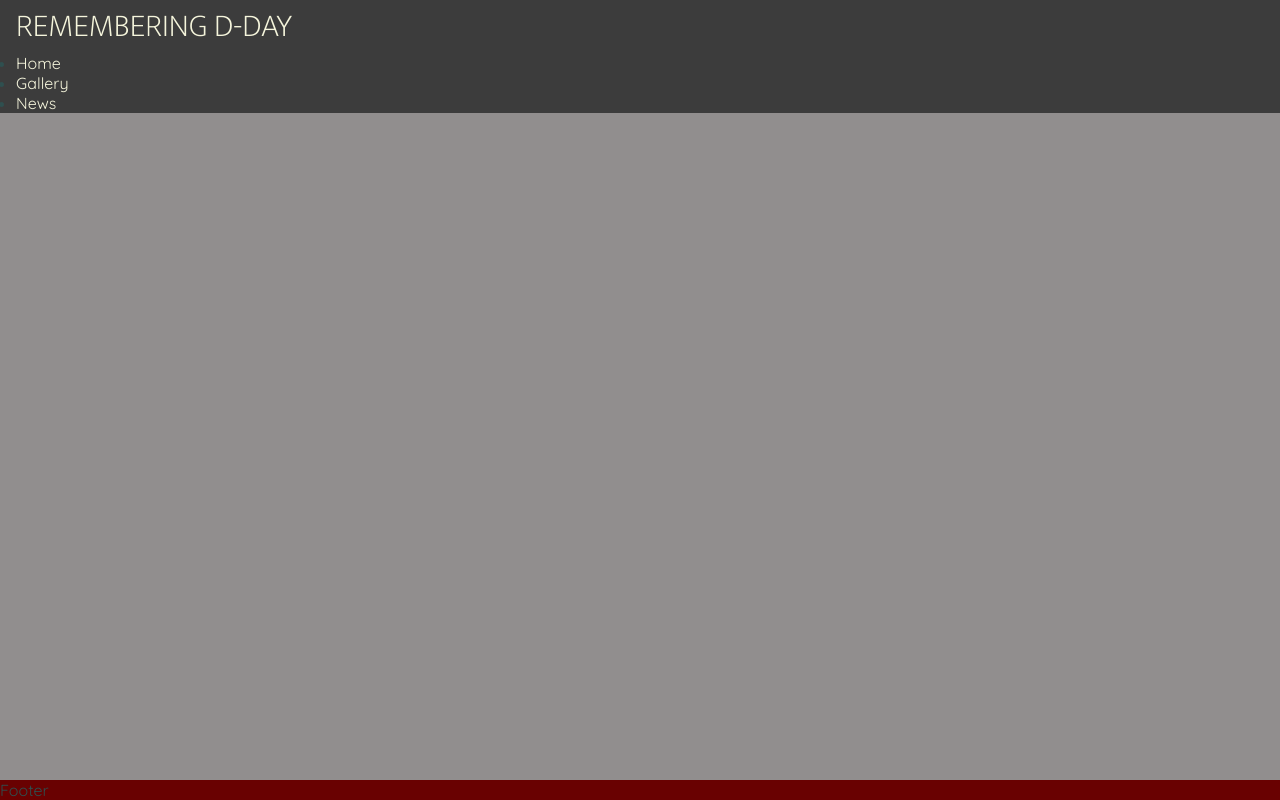
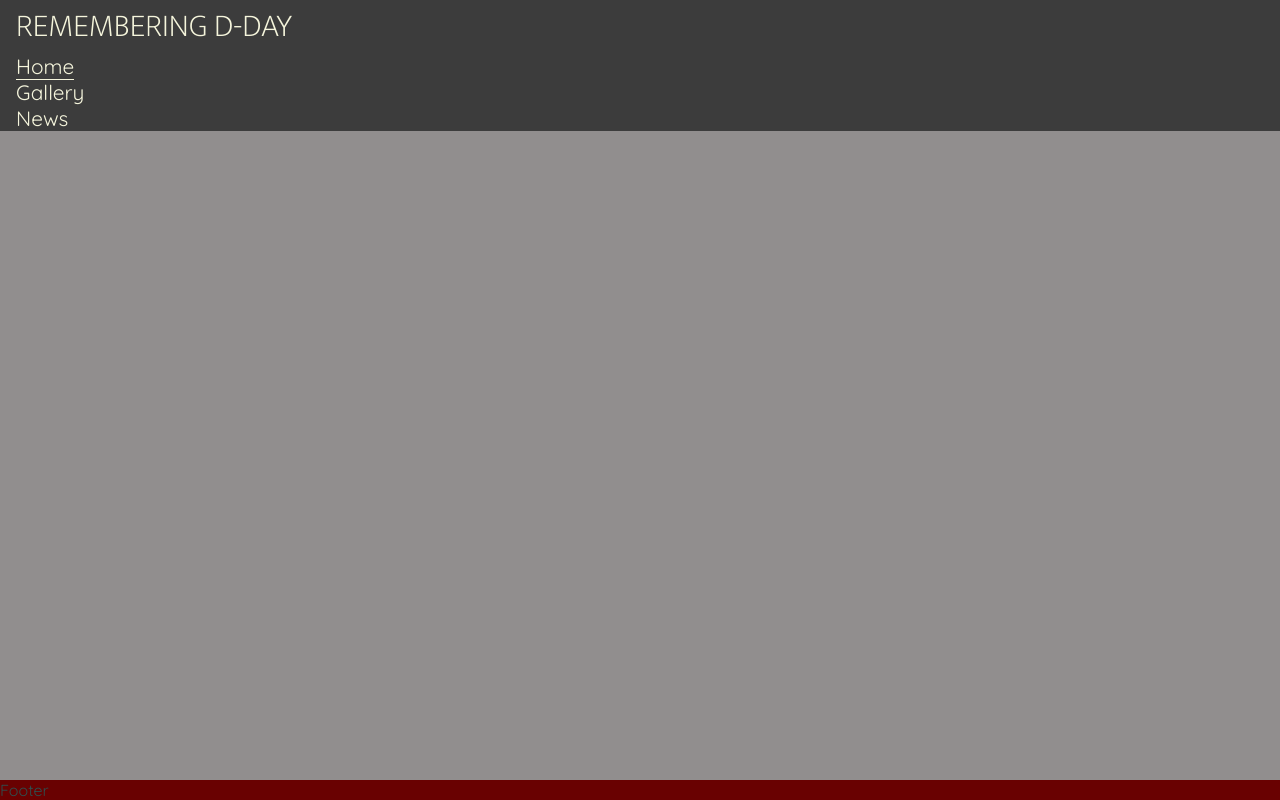
Before and after one commit to JaySinna/Dday-info, a plain HTML site: page index.html in a window 1280 px wide. Drawn offline with Linux system fonts and the light colour scheme.

Commit message:
Remove bullet points from navbar list and make font-size larger

```diff
--- a/assets/css/style.css
+++ b/assets/css/style.css
@@ -38,6 +38,15 @@ h1 {
     font-weight: 100;
 }
 
+#navbar {
+    list-style-type: none;
+    font-size: 130%;
+}
+
+.active{
+    border-bottom: 1px solid beige;
+}
+
 /* Main content */
 main {
     background-color: #918e8e;
--- a/index.html
+++ b/index.html
@@ -24,8 +24,8 @@
             <h1 id="logo">Remembering D-Day</h1>
         </a>
         <nav>
-            <ul>
-                <li><a href="">Home</a></li>
+            <ul id="navbar">
+                <li><a href="" class="active">Home</a></li>
                 <li><a href="">Gallery</a></li>
                 <li><a href="">News</a></li>
             </ul>
```
